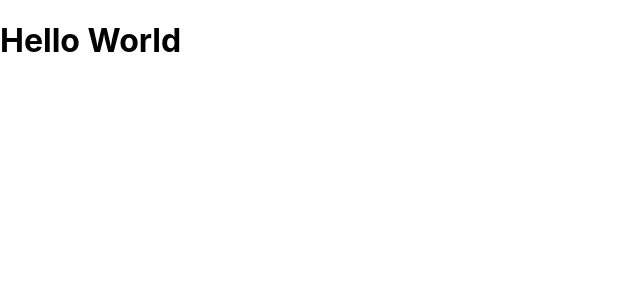
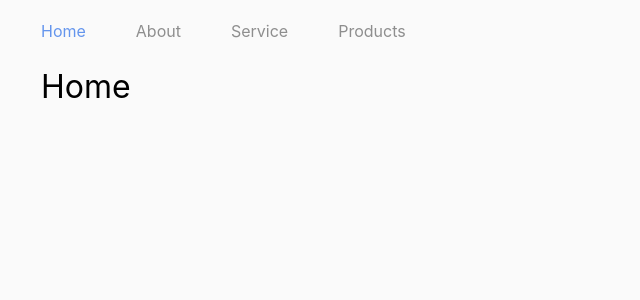
Before and after one commit to Jerry12345-ss/GitHub-Action-React, a React (Create React App) app: page / in a window 1280 px wide. Shown: the top 300 px of the page, without its empty margins (0-640 px from the left). Built offline with nearby package versions, Linux system fonts and the light colour scheme.

Commit message:
add simple router@v6 code

```diff
--- a/package.json
+++ b/package.json
@@ -8,6 +8,8 @@
     "@testing-library/user-event": "^13.5.0",
     "react": "^18.2.0",
     "react-dom": "^18.2.0",
+    "react-router": "^6.14.0",
+    "react-router-dom": "^6.14.0",
     "react-scripts": "5.0.1",
     "web-vitals": "^2.1.4"
   },
--- a/src/App.js
+++ b/src/App.js
@@ -1,7 +1,8 @@
+import MyNew from "./NewExample/MyNew";
 export default function App(){
   return(
-    <>
-      <h1>Hello World</h1>
-    </>
+    <div style={{ padding : '0 25px'}}>
+      <MyNew/>
+    </div>
   );
 }
--- /dev/null
+++ b/src/NewExample/About.js
@@ -0,0 +1,9 @@
+import './css/style.css';
+
+export default function About(){
+    return (
+        <>
+            <h1>About</h1>
+        </>
+    );
+}
--- /dev/null
+++ b/src/NewExample/Home.js
@@ -0,0 +1,9 @@
+import './css/style.css';
+
+export default function Home(){
+    return (
+        <>
+            <h1>Home</h1>
+        </>
+    );
+}
--- /dev/null
+++ b/src/NewExample/MyNew.js
@@ -0,0 +1,28 @@
+import { HashRouter, Routes, Route } from 'react-router-dom';
+import Home from './Home';
+import Error from './Page/Error';
+import StyleNavbar from './StyleNavbar';
+import About from './About';
+import Products from './Products';
+import Service from './Service';
+
+export default function MyNew(){
+    return (
+        <HashRouter>
+            <Routes>
+                <Route path='/' element={<StyleNavbar/>}>
+                    <Route index element={<Home/>}></Route>
+
+                    <Route path='about' element={<About/>}></Route>
+
+                    <Route path='service' element={<Service/>}></Route>
+
+                    <Route path='products' element={<Products/>}></Route>
+
+                    <Route path='404' element={<Error/>}></Route>
+                </Route>
+                <Route path='*' element={<Error/>}></Route>
+            </Routes>
+        </HashRouter>
+    );
+}
--- /dev/null
+++ b/src/NewExample/Page/Error.js
@@ -0,0 +1,10 @@
+import '../css/style.css';
+
+export default function Error(){
+    return (
+        <>
+            <h1>404</h1>
+            <p>Page Not Found!</p>
+        </>
+    );
+}
--- /dev/null
+++ b/src/NewExample/Products.js
@@ -0,0 +1,9 @@
+import './css/style.css';
+
+export default function Products(){
+    return (
+        <>
+            <h1>Products</h1>
+        </>
+    );
+}
--- /dev/null
+++ b/src/NewExample/Service.js
@@ -0,0 +1,9 @@
+import './css/style.css';
+
+export default function Service(){
+    return (
+        <>
+            <h1>Service</h1>
+        </>
+    );
+}
--- /dev/null
+++ b/src/NewExample/StyleNavbar.js
@@ -0,0 +1,33 @@
+import { NavLink, Outlet } from "react-router-dom";
+
+export default function StyleNavbar(){
+    return (
+        <>
+            <nav>
+                <ul>
+                    <li>
+                        <NavLink to='/' className={({ isActive })=>{
+                            return isActive ? 'link active' : 'link'
+                        }}>Home</NavLink>
+                    </li>
+                    <li>
+                        <NavLink to='/about' className={({ isActive })=>{
+                            return isActive ? 'link active' : 'link'
+                        }}>About</NavLink>
+                    </li>
+                    <li>
+                        <NavLink to='/service' className={({ isActive })=>{
+                            return isActive ? 'link active' : 'link'
+                        }}>Service</NavLink>
+                    </li>
+                    <li>
+                        <NavLink to='/products' className={({ isActive })=>{
+                            return isActive ? 'link active' : 'link'
+                        }}>Products</NavLink>
+                    </li>
+                </ul>
+            </nav>
+            <Outlet/>
+        </>
+    );
+}
--- /dev/null
+++ b/src/NewExample/css/style.css
@@ -0,0 +1,216 @@
+body{
+    overflow-x: hidden;
+    min-height: 100vh;
+    background-color: #fafafa;
+}
+
+h1{
+    font-weight: 400;
+    margin-left: 1rem;
+}
+
+p{
+    margin-left: 1rem;
+}
+
+a{
+    text-decoration: none;
+}
+
+nav{
+    width: 100%;
+}
+
+ul{
+    list-style: none;
+    display: flex;
+    padding-left: 0;
+}
+
+li{
+    padding: 5px 25px;
+}
+
+li:first-child{
+    padding-left: 1rem;
+}
+
+li a.link{
+    color: rgb(142, 142, 142);
+}
+
+li a.active{
+    color : cornflowerblue;
+}
+
+li a{
+    color: rgb(142, 142, 142);
+    transition: all 0.2s ease;
+}
+
+li a:hover{
+    color: cornflowerblue;
+}
+
+.back-section a{
+    padding: 15px;
+    background-color: cadetblue;
+    color: white;
+    margin: 5px 10px;
+    border-radius: 6px;
+    transition: all 0.2s ease;
+}
+
+.back-section a:first-child{
+    margin-left: 0;
+}
+
+.back-section a:hover{
+    background-color: rgb(72, 122, 123);
+}
+
+.single-product{
+    border: 1px solid #bbb9b9;
+    border-radius: 6px;
+    padding: 25px 20px;
+    margin: 20px 0;
+    width: 70%;
+}
+
+.single-product:hover{
+    box-shadow: 0 0 5px cadetblue;
+}
+
+.single-product h3{
+    /* margin: 0 0 15px; */
+    margin-top: 0;
+    font-weight: 400;
+    font-size: 25px;
+    padding-bottom: 10px;
+}
+
+.single-product .product-link{
+    padding: 8px;
+    background-color:rgb(107, 107, 241);
+    color: white;
+    border-radius: 6px;
+    transition: all 0.2s ease;
+}
+
+.single-product .product-link:hover{
+    background-color: rgb(82, 82, 176);
+}
+
+form{
+    padding: 25px;
+    background-color: white;
+    max-width: 350px;
+    margin: 0 auto;
+    box-shadow: 2px 2px 6px rgba(0, 0, 0, 0.3), inset 1px 1px 2px rgba(255, 255, 255, 0.5);
+    border-radius: 6px;
+}
+
+form h1{
+    text-align: center;
+    margin-left: 0;
+    font-weight: 400;
+}
+
+.form-row{
+    display: flex;
+    flex-direction: column;
+}
+
+.form-input{
+    border: none;
+    margin: 15px 0;
+    background-color: #f4f2f2;
+    border-radius: 4px;
+    height: 30px;
+    padding: 0 8px;
+}
+
+.form-input:focus{
+    border: noe;
+    outline: none;
+    box-shadow: 0 0 3px rgb(107, 107, 241);
+}
+
+form button{
+    width: 100%;
+    height: 35px;
+    color: white;
+    background-color: blueviolet;
+    border: none;
+    border-radius: 6px;
+    margin: 15px 0;
+    font-size: 18px;
+    cursor: pointer;
+    transition: all 0.3s ease;
+}
+
+form button:hover{
+    background-color: rgb(150, 73, 222);
+}
+
+.service-content p{
+    text-align: justify;
+    padding: 10px 15px 10px 0;
+}
+
+.service-list{
+    background-color: cadetblue;
+    border: none;
+    border-radius: 4px;
+    flex-wrap: wrap;
+    display: flex;
+}
+
+.service-item{
+    border-bottom: 1px solid white;
+    flex: 100%;
+    padding: 5px 25px;
+}
+
+.service-item:last-child{
+    border: none;
+}
+
+.service-item:first-child{
+    padding-left: 25px;
+}
+
+.service-item a{
+    color: white;
+}
+
+.service-item a:hover{
+    color: rgb(189, 189, 255);
+}
+
+.back-service{
+    padding: 15px;
+    background-color: cadetblue;
+    color: white;
+    margin: 5px 10px;
+    border-radius: 6px;
+    transition: all 0.2s ease;
+    margin-left: 1rem;
+}
+
+.back-service:hover{
+    background-color: rgb(72, 122, 123);
+}
+
+.about-time{
+    color: rgb(142, 142, 142);
+    margin-left: 1rem;
+}
+
+.about-time:hover{
+    color: cornflowerblue;
+}
+
+.about-time.active{
+    color: cornflowerblue;
+}
```
Also changed, not shown: 2 other files (tests, documents, lock files or other folders).
